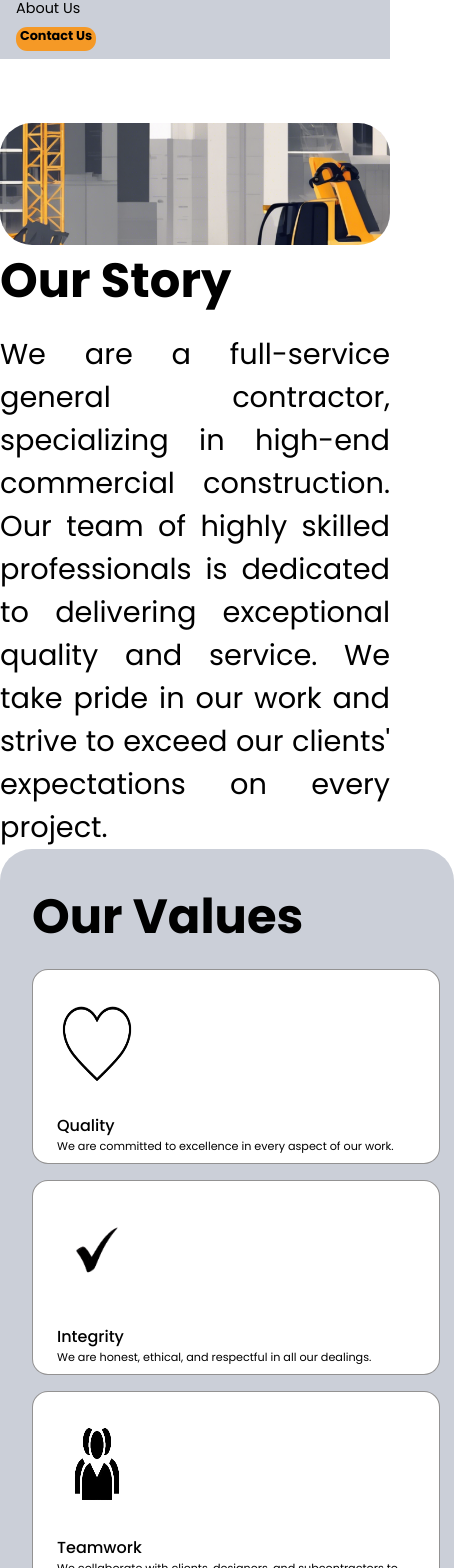
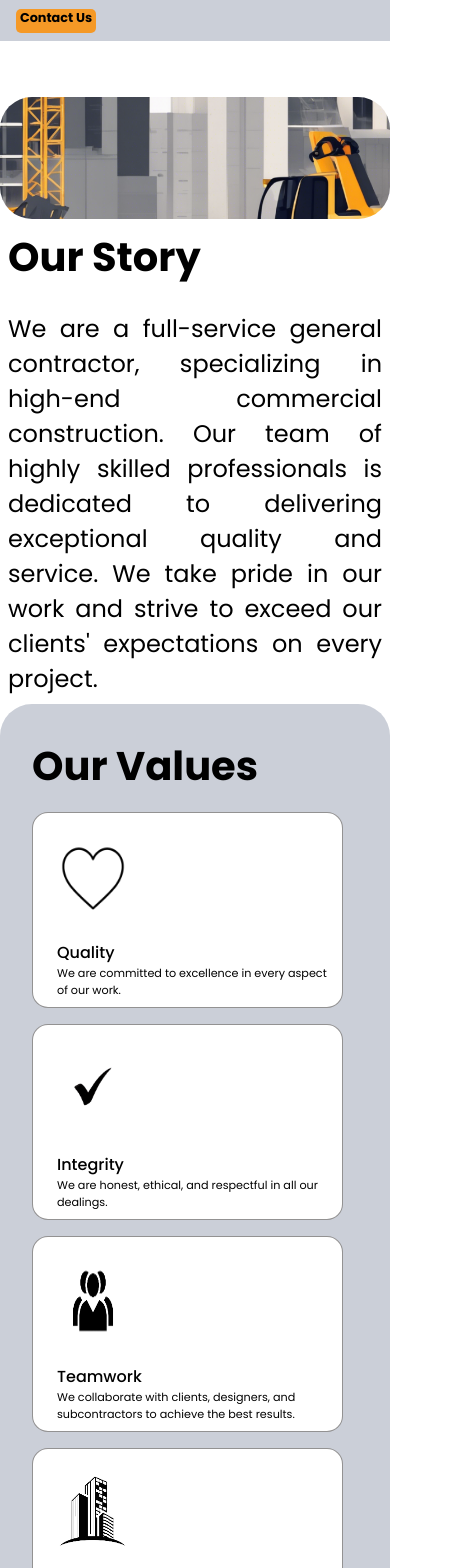
Before and after one commit to SR-developers16/SR-developers, a React (Create React App) app: page /AboutUs in a window 390 px wide. Shown: the part 160-1728 px from the top of the page, 454 px wide, since content can reach past the window. Built offline with nearby package versions, Linux system fonts and the light colour scheme; a web font is replaced by a local one.

Commit message:
mobileviewdone

```diff
--- a/package.json
+++ b/package.json
@@ -10,6 +10,7 @@
     "google-fonts": "^1.0.0",
     "react": "^18.3.1",
     "react-dom": "^18.3.1",
+    "react-router-dom": "^6.24.1",
     "react-scripts": "5.0.1",
     "web-vitals": "^2.1.4"
   },
--- a/src/Style/aboutStyle.css
+++ b/src/Style/aboutStyle.css
@@ -12,9 +12,6 @@ a{
     text-decoration: none;
 }
 
-
-
-
 .storyImage{
     display: flex;
     justify-content: center;
@@ -25,20 +22,20 @@ a{
 
 .storyImage img{
 
-    width: 85rem;
-    margin-top: 4rem;
+    width: 70rem;
+    margin-top: 3.5rem;
     /* overflow: hidden; */
     border-radius: 2rem;
 
 }
 .story{
-    width: 85rem;
+    width: 70rem;
     /* background-color: aquamarine; */
     margin-top: 2rem;
 }
 .storyHead{
 
-    font-size: 3rem;
+    font-size: 2.5em;
     font-weight: bold;
     margin-bottom: 1rem;
 
@@ -46,22 +43,22 @@ a{
 
 .storySub{
     text-align: justify;
-    font-size: 1.8rem;
+    font-size: 1.5rem;
 }
 
 .ourValues{
-    margin-top: 4rem;
+    margin-top: 3rem;
     background-color:#CBCFD8;
-    width:85rem;
+    width:70rem;
     padding: 2rem;
     border-radius: 2rem;
     display: flex;
     flex-direction: column;
-    margin-left: 5rem;
+    margin-left: 2.5rem;
 
 }
 .valueHead{
-    font-size: 3rem;
+    font-size: 2.5rem;
     font-weight: bold;
     margin-bottom: 1rem;
 
@@ -78,8 +75,8 @@ a{
 
     display: flex;
     flex-direction: column;
-    width: 14rem;
-    height:19rem;
+    width: 12rem;
+    height:17rem;
     border-radius: 1rem;
     border: 1px solid rgba(72, 70, 70, 0.589);
     padding: 0.5rem;
@@ -87,36 +84,36 @@ a{
 }
 
 .itemlogo img{
-    height: 6rem;
-    width: 5rem;
+    height: 5rem;
+    width: 4.5rem;
     margin:0;
     padding: 1rem;
 
 
 }
 .itemHead{
-    font-size: 1.8rem;
+    font-size: 1.5rem;
     padding-left: 1rem;
     font-weight: 500;
 }
 .itemSub{
-    font-size: 1rem;
+    font-size: 0.9rem;
     padding-left: 1rem;
 
 }
 .leaders{
 
     width: 70rem;
-    margin-left: 5rem;
+    margin-left: 3rem;
 }
 .leaderHead{
     padding: 0.5rem;
-    font-size: 3rem;
+    font-size: 2.5em;
     font-weight: bold;
 }
 .leaderContainer{
     display: flex;
-    gap:3rem;
+    gap:2rem;
     align-items: center;
 
 }
@@ -128,15 +125,15 @@ a{
 .description{
     display: grid;
     grid-template-rows: 1.5rem 1.5rem;
-    gap:2rem;
+    gap:1rem;
     /* justify-content: center;
     align-items: center; */
 }
 .name{
-    font-size: 2.5rem;
+    font-size: 2rem;
 }
 .position{
-    font-size: 1.8rem;
+    font-size: 1.5rem;
     color: #a2a3a6;
 }
 
@@ -147,36 +144,83 @@ a{
 
 
 
+@media (max-width: 768px) {
+    .storyImage img {
 
-
-
-@media (max-width: 768px) {
-
-    .companyDetails, .links, .SocAdd {
-      flex: 1 1 100%;
-      padding: 1rem;
+        margin-left: 1rem;
+        margin-right: 1rem;
     }
 
-    .companyLogo img {
-      height: 8rem;
-      width: 8rem;
+    .story {
+        width: 90%;
+        margin-left: 1rem;
+        /* background-color: aqua; */
+
+    }
+    .storyHead{
+        padding: 0.5rem 0.5rem 0rem 0.5rem;
+    }
+    .storySub{
+        padding: 0.5rem;
+        font-size: 1.5rem;
     }
 
-    .companyName {
-      font-size: 1.8rem;
+    .ourValues {
+        width:fit-content;
+        /* margin-left: 1rem; */
+        /* background-color: aqua; */
     }
 
-    .linkItems {
-      font-size: 1.5rem;
+    .valueGrid {
+        grid-template-columns: auto;
+
     }
 
-    .socialHead, .addHead {
-      font-size: 1.6rem;
+    .valueGridItem {
+        width: 100%;
+        height: auto;
     }
-  }
 
+    .itemHead {
+        font-size: 1.2rem;
+    }
 
+    .itemSub {
+        font-size: 0.8rem;
+    }
 
+    .leaders {
+        width: 90%;
+        margin-left: 1rem;
+    }
+
+    .leaderHead {
+        font-size: 2rem;
+    }
+
+    .leaderContainer {
+        flex-direction: column;
+        align-items: center;
+    }
+
+    .leaderImage img {
+        width: 8rem;
+        height: 8rem;
+    }
+
+    .description {
+        grid-template-rows: 1rem 1rem;
+        text-align: center;
+    }
+
+    .name {
+        font-size: 1.5rem;
+    }
+
+    .position {
+        font-size: 1rem;
+    }
+}
 
 @media (max-width: 480px) {
     .storyImage img {
@@ -189,13 +233,14 @@ a{
     }
 
     .ourValues {
-        width: 90%;
+        width:fit-content;
         margin: 0;
     }
 
     .valueGrid {
-        grid-template-columns: auto;
+        grid-template-columns: 1fr;
         gap: 1rem;
+
     }
 
     .valueGridItem {
@@ -221,12 +266,14 @@ a{
         margin: 0%;
         padding: 0%;
         font-size: 1.5rem;
+        text-align: center;
     }
 
     .leaderContainer {
         margin: 0%;
         padding: 0%;
         flex-direction: column;
+        gap:0.5rem;
 
     }
 
@@ -241,6 +288,7 @@ a{
         margin: 0%;
         padding: 0%;
         grid-template-rows: auto;
+        gap:0.1rem;
         /* text-align: center; */
     }
 
@@ -252,52 +300,3 @@ a{
         font-size: 0.8rem;
     }
 }
-@media (max-width: 768px) {
-    .storyImage img {
-        width: 100%;
-    }
-
-    .story {
-        width: 100%;
-    }
-
-    .ourValues {
-        width: 100%;
-        margin-left: 0;
-    }
-
-    .valueGridItem {
-        width: 100%;
-        margin-left: 0;
-    }
-
-    .leaders {
-        width: 100%;
-        margin-left: 0;
-    }
-}
-
-@media (max-width: 480px) {
-    .storyImage img {
-        width: 100%;
-    }
-
-    .story {
-        width: 100%;
-    }
-
-    .ourValues {
-        width: 100%;
-        margin-left: 0;
-    }
-
-    .valueGridItem {
-        width: 100%;
-        margin-left: 0;
-    }
-
-    .leaders {
-        width: 100%;
-        margin-left: 0;
-    }
-}
--- a/src/Style/footer.css
+++ b/src/Style/footer.css
@@ -5,7 +5,7 @@
   height:auto;
   align-items: center;
   justify-content: center;
-
+  border-top: 1px solid #CBCFD8;
 
 }
 .companyDetails{
@@ -101,9 +101,10 @@
 }
 
 @media (max-width: 768px) {
+
   .companyDetails, .links, .SocAdd {
-      flex: 1 1 100%; /* Ensures items take full width on small screens */
-      padding: 1rem; /* Adjust padding */
+    flex: 1 1 100%;
+    padding: 1rem;
   }
 
   .companyLogo img {
@@ -116,34 +117,50 @@
   }
 
   .linkItems {
-      font-size: 1.5rem;
+    font-size: 1rem;
   }
 
   .socialHead, .addHead {
-      font-size: 1.6rem;
+    font-size: 1.2rem;
+  }
+.addSub{
+  font-size: 0.8rem;
+}
+.socialLogoImage{
+  width: 1.5rem;
+  height: auto;
 }
 }
 
 @media (max-width: 480px) {
+  .footer{
+      width:100%;
+  }
   .companyLogo img {
     height: 5rem;
     width: 5rem;
   }
 
   .companyName {
-      font-size: 1.5rem;
+    font-size: 1rem;
   }
 
   .linkItems {
-      font-size: 1rem;
+    font-size: 0.7rem;
   }
 
   .socialHead, .addHead {
     font-size: 1rem;
+  }
+  .addSub{
+      font-size: 0.7rem;
   }
 
   .socialLogoImage {
     width: 1rem;
     height: 1rem;
   }
+  .rights, .helpline{
+      font-size: 0.6rem;
   }
+}
--- a/src/Style/getinTouch.css
+++ b/src/Style/getinTouch.css
@@ -22,69 +22,84 @@
 }
 .container{
     display: flex;
-    gap:3rem;
-    margin-right: 1rem;
+    gap:1rem;
+    /* margin-right: 1rem;
     margin-left: 1rem;
-    margin-bottom: 1rem;
+    margin-bottom: 1rem; */
+    /* background-color:#ff0000; */
+
+
+}
+
+.rightSection{
+    flex:1;
+    /* object-fit: cover; */
+    /* background-color: #00cc00; */
+    padding: 1rem;
+    width: 100%;
+
+}
+.rightSection img{
+    /* margin-top: 0.5rem; */
+    /* object-fit:cover; */
+    width: 100%;
+    border-radius: 2rem;
 
 }
 .leftSection{
     flex: 1;
-    background-color: #ffff;
-    border-radius: 2rem;
-    padding-bottom:1rem ;
-    margin-bottom: 3rem;
+    /* background-color:aquamarine; */
+    width: 100%;
+
+    /* padding-bottom:1rem ; */
+    /* margin-bottom: 3rem; */
+    padding: 1rem;
 
 }
-.rightSection{
-    flex:1;
-
-}
-.rightSection img{
-    object-fit:fill;
-    width: 100%;
+ form{
+    /* border: 1px solid orangered; */
     border-radius: 2rem;
-}
-
- form{
     background-color: #fff;
-    margin:1rem;
-    height: fit-content;
+    /* object-fit: cover;   */
+    padding: 1rem;
+    /* margin:1rem;   */
+    /* height: fit-content;  */
  }
 
  label{
-    background-color: #fff;
+    /* background-color: #fff; */
 
-    font-size: 1.5rem;
+    font-size: 1.2rem;
  }
  input{
     border: 1px solid #fff;
     border-radius: 0.5rem;
     width:100%;
-    height: 3rem;
+    height: 2rem;
     background-color: #CBCFD8;
-    font-size: 1.5rem;
+    font-size: 1.2rem;
  }
 
  textarea{
     border-radius: 0.5rem;
     width:100%;
-    height: 10rem;
+    height: 8rem;
     border: 1px solid #fff;
     background-color: #CBCFD8;
-    font-size: 1.5rem;
+    font-size: 1.2rem;
 
  }
 
  .button{
     display: flex;
     justify-content: center;
-    background-color: #fff;
+    /* background-color: #fff; */
+    height: fit-content;
  }
  button{
     width:8rem;
-    height:3rem;
-    font-size: 1.7rem;
+    height:2.5rem;
+    font-size: 1.5rem;
     background-color: #F59926;
     border-radius: 0.7rem;
     font-weight: bold;
@@ -128,27 +143,7 @@
 
 
 
- @media (max-width: 992px) {
-    .mainHeading {
-        font-size: 1.6rem;
-    }
 
-    .container {
-        flex-direction: column-reverse;
-        gap: 1rem;
-
-    }
-
-    .leftSection, .rightSection {
-        flex: unset;
-        width: 100%;
-    }
-
-    .rightSection img {
-        object-fit: cover;
-        border-radius: 1rem;
-    }
-}
 
 
 @media (max-width: 768px) {
@@ -194,3 +189,64 @@
         font-size: 1.6rem;
     }
 }
+@media (max-width: 480px) {
+    .container {
+        margin: 0;
+        flex-direction: column;
+        gap: 1rem;
+        justify-content: start;
+        padding: 0;
+    }
+
+   .leftSection {
+        /* width: 100%;  */
+        /* padding: 0.5rem;  */
+        /* background-color: #ff0000; */
+        padding:0;
+
+    }
+    .rightSection{
+        padding:0;
+    }
+
+
+    .rightSection img, .leftSection form {
+        /* width: 100%;  */
+        border-radius: 2rem;
+
+    }
+
+    form {
+        padding: 0.8rem;
+        border-radius: 2rem;
+        background-color: #fff;
+
+    }
+
+    label {
+        font-size: 1rem;
+    }
+
+    input, textarea {
+        font-size: 1rem;
+        height: auto;
+
+    }
+
+    input {
+        height: 2.5rem;
+    }
+
+    textarea {
+        height: 5rem;
+    }
+
+    .button {
+        justify-content: center;
+    }
+
+    button {
+        width: 100%;
+        font-size: 1.2rem;
+    }
+}
--- a/src/Style/navbar.css
+++ b/src/Style/navbar.css
@@ -14,7 +14,7 @@ a{
 
 .navBar {
     width: 100%;
-    min-height: 4rem;
+    min-height: 3rem;
     display: flex;
     justify-content: space-between;
     align-items: center;
@@ -26,7 +26,7 @@ a{
 }
 
 .navLeft {
-    font-size:3rem;
+    font-size: 2rem;
     font-weight: bolder;
     font-family: "Wendy One", sans-serif;
     cursor: pointer;
@@ -40,7 +40,7 @@ a{
 }
 
 .content {
-    font-size: 1.5rem;
+    font-size: 1rem;
     cursor: pointer;
 }
 
@@ -49,17 +49,15 @@ a{
 }
 
 .contactButton {
-    width: 10rem;
-    height: 2.7rem;
+    width: 7rem;
+    height: 1.9rem;
     background-color: #F59926;
-    border-radius: 0.7rem;
-    font-size: 1.5rem;
+    border-radius: 5px;
+    font-size: 1.1rem;
     border: none;
     font-weight: bold;
     text-align: center;
-
 }
-
 
 
 
--- a/src/pages/landing.js
+++ b/src/pages/landing.js
@@ -37,7 +37,7 @@ function Construct() {
             <div className="mainSection">
                 <div className="leftMain">
                     <div className="headingMain">
-                        <span>BUILDING</span>THE FUTURE,
+                        <span>BUILDING</span> THE FUTURE,
                         TODAY.
                     </div>
                     <div className="subheadingMain">
```
Also changed, not shown: src/Style/landingStyle.css (+81 -49 lines), 1 other file (tests, documents, lock files or other folders). Lines whose indentation alone changed are shown as unchanged.
